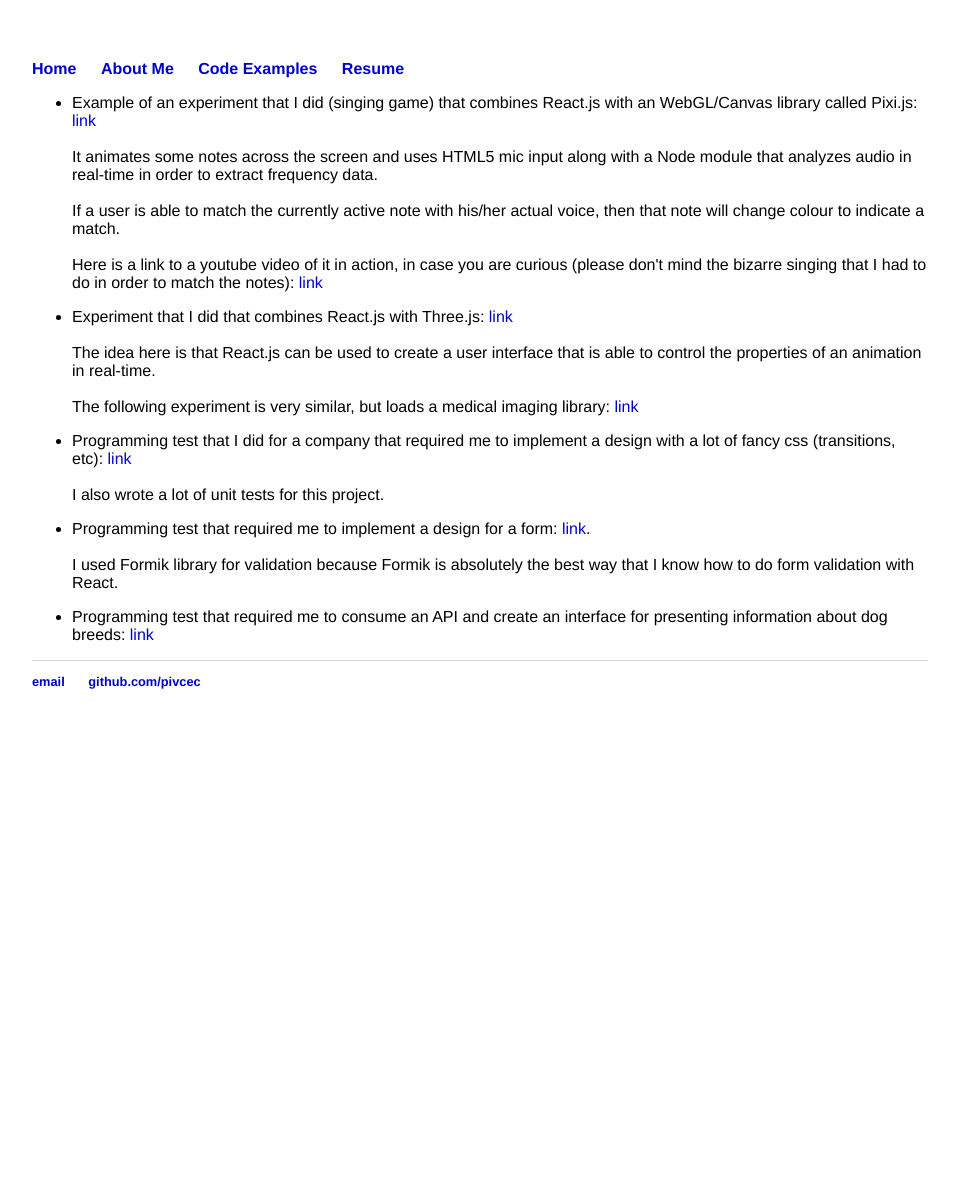
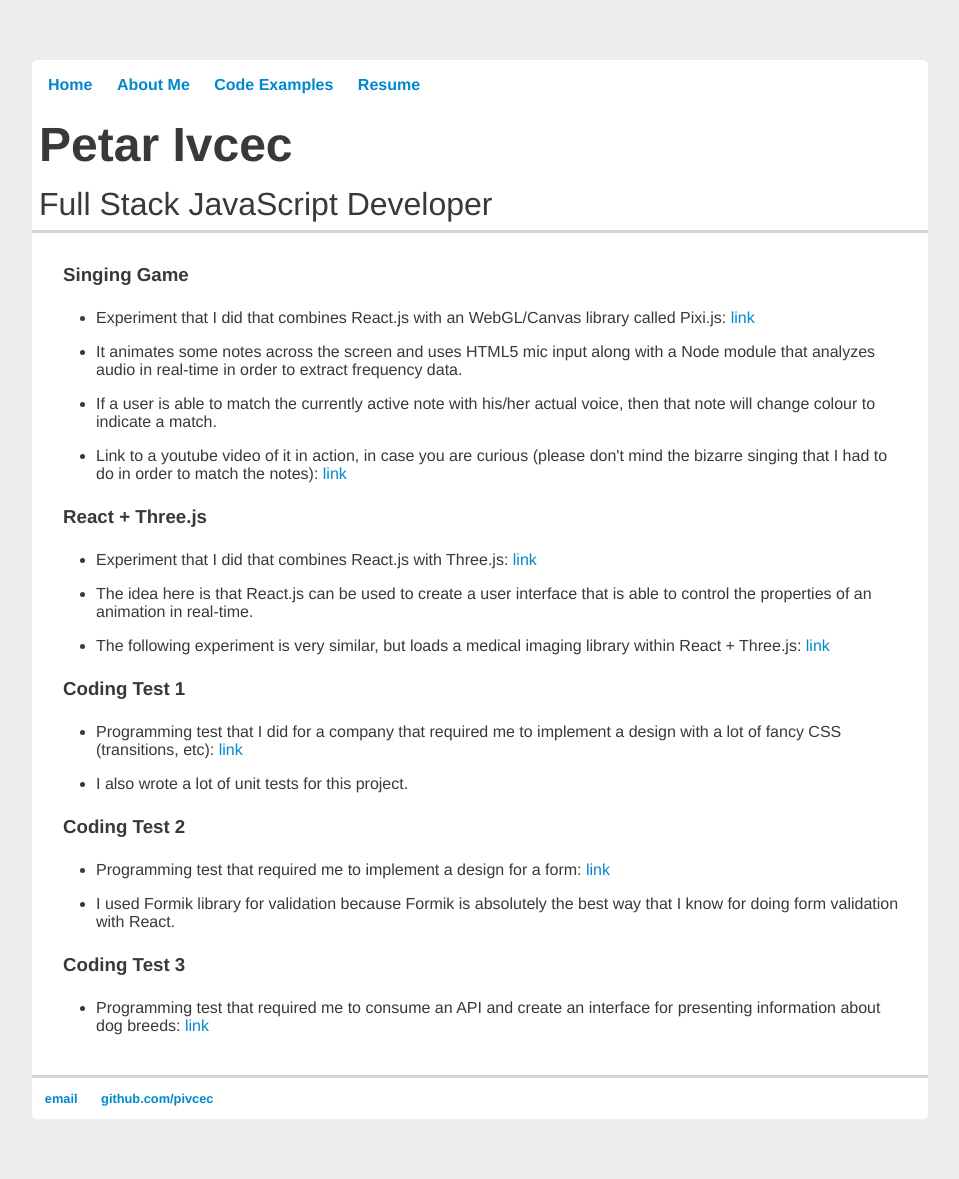
Before and after one commit to pivcec/pivcec.github.io, a Jekyll site: the page built from code-examples/index.html, in a window 1280 px wide. Shown: the whole page, without its empty margins (160-1119 px from the left). Built offline with Jekyll 4.4.1, drawn with Linux system fonts in a browser that asks for light colours; comment, search, counter and statistics services are not loaded; before the commit the page ends 900 px from its top, so only the background shows below that.

Commit message:
improve css

```diff
--- a/_layouts/default.html
+++ b/_layouts/default.html
@@ -3,6 +3,11 @@
   <head>
     <title>{{ page.title }}</title>
     <!-- link to main stylesheet -->
+    <link
+      href="http://fonts.googleapis.com/css?family=Cookie"
+      rel="stylesheet"
+      type="text/css"
+    />
     <link rel="stylesheet" type="text/css" href="/css/main.css" />
   </head>
   <body>
@@ -11,9 +16,17 @@
         <li><a href="/">Home</a></li>
         <li><a href="/about">About Me</a></li>
         <li><a href="/code-examples">Code Examples</a></li>
-        <li><a href="/resume">Resume</a></li>
+        <li>
+          <a href="/assets/images/programmer-resume.pdf" target="_blank"
+            >Resume</a
+          >
+        </li>
       </ul>
     </nav>
+    <div class="header">
+      <h1>Petar Ivcec</h1>
+      <h2>Full Stack JavaScript Developer</h2>
+    </div>
     <div class="container">
       {{ content }}
     </div>
--- a/code-examples/index.html
+++ b/code-examples/index.html
@@ -3,64 +3,98 @@ layout: default
 title: Petar Ivcec, Full Stack JavaScript Developer
 ---
 
+<h3>Singing Game</h3>
+
 <ul>
   <li>
-    Example of an experiment that I did (singing game) that combines React.js
-    with an WebGL/Canvas library called Pixi.js:
-    <a href="https://github.com/pivcec/singing-game" target="_blank">link</a
-    ><br /><br />
+    Experiment that I did that combines React.js with an WebGL/Canvas library
+    called Pixi.js:
+    <a href="https://github.com/pivcec/singing-game" target="_blank">link</a>
+  </li>
+  <li>
     It animates some notes across the screen and uses HTML5 mic input along with
     a Node module that analyzes audio in real-time in order to extract frequency
-    data.<br /><br />
+    data.
+  </li>
+  <li>
     If a user is able to match the currently active note with his/her actual
     voice, then that note will change colour to indicate a match.
-    <br /><br />
-    Here is a link to a youtube video of it in action, in case you are curious
-    (please don't mind the bizarre singing that I had to do in order to match
-    the notes):
+  </li>
+  <li>
+    Link to a youtube video of it in action, in case you are curious (please
+    don't mind the bizarre singing that I had to do in order to match the
+    notes):
     <a
       href="https://www.youtube.com/watch?v=JHXcF-fB7sE&feature=youtu.be"
       target="_blank"
       >link</a
     >
   </li>
+</ul>
+
+<h3>React + Three.js</h3>
+
+<ul>
   <li>
     Experiment that I did that combines React.js with Three.js:
     <a
       href="https://codesandbox.io/s/github/pivcec/react-plus-three.js"
       target="_blank"
       >link</a
-    ><br /><br />
+    >
+  </li>
+  <li>
     The idea here is that React.js can be used to create a user interface that
-    is able to control the properties of an animation in real-time.<br /><br />
+    is able to control the properties of an animation in real-time.
+  </li>
+  <li>
     The following experiment is very similar, but loads a medical imaging
-    library:
+    library within React + Three.js:
     <a
       href="https://codesandbox.io/s/github/pivcec/ami_plus_react"
       target="_blank"
       >link</a
     >
   </li>
+</ul>
+
+<h3>Coding Test 1</h3>
+
+<ul>
   <li>
     Programming test that I did for a company that required me to implement a
-    design with a lot of fancy css (transitions, etc):
+    design with a lot of fancy CSS (transitions, etc):
     <a
       href="https://codesandbox.io/s/colony-coding-challenge-32ihm"
       target="_blank"
       >link</a
-    ><br /><br />
+    >
+  </li>
+  <li>
     I also wrote a lot of unit tests for this project.
   </li>
+</ul>
+
+<h3>Coding Test 2</h3>
+
+<ul>
   <li>
     Programming test that required me to implement a design for a form:
     <a
       href="https://codesandbox.io/s/github/pivcec/validation-with-formik-example"
       target="_blank"
       >link</a
-    >.<br /><br />
+    >
+  </li>
+  <li>
     I used Formik library for validation because Formik is absolutely the best
-    way that I know how to do form validation with React.
+    way that I know for doing form validation with React.
   </li>
+</ul>
+
+<h3>Coding Test 3</h3>
+
+<ul>
   <li>
     Programming test that required me to consume an API and create an interface
     for presenting information about dog breeds:
--- a/css/main.css
+++ b/css/main.css
@@ -1,6 +1,15 @@
 body {
   margin: 60px auto;
   width: 70%;
+  background-color: #eeeeee;
+}
+
+nav ul {
+  border-radius: 5px 5px 0 0;
+}
+
+footer ul {
+  border-radius: 0 0 5px 5px;
 }
 
 nav ul,
@@ -9,6 +18,10 @@ footer ul {
   padding: 0px;
   list-style: none;
   font-weight: bold;
+  background-color: #ffffff;
+  margin: 0;
+  padding: 1em;
+  color: #383939;
 }
 
 nav ul li,
@@ -19,7 +32,7 @@ footer ul li {
 
 a {
   text-decoration: none;
-  color: #0000cd;
+  color: #08c;
 }
 
 a:hover {
@@ -29,25 +42,46 @@ a:hover {
 h1 {
   font-size: 3em;
   font-family: "Helvetica", "Arial", "Sans-Serif";
+  margin: 0;
+  padding: 7px;
+  color: #383939;
 }
 
 h2 {
+  font: 400 2em "Cookie", Helvetica, sans-serif;
+  margin: 0;
+  padding: 7px;
+  color: #383939;
+}
+
+h3 {
   font-family: "Helvetica", "Arial", "Sans-Serif";
+  margin: 0;
+  padding: 7px;
+  color: #383939;
 }
 
 p {
   font-family: "Helvetica", "Arial", "Sans-Serif";
   font-size: 1em;
   line-height: 1.2em;
-}
-footer {
-  border-top: 1px solid #d5d5d5;
-  font-size: 0.8em;
+  color: #383939;
 }
 
 li {
   margin: 0 0 1em 0;
   font-family: "Helvetica", "Arial", "Sans-Serif";
+  color: #383939;
+}
+
+.header {
+  background-color: #ffffff;
+  border-bottom: 3px solid #d5d5d5;
+}
+
+.container {
+  background-color: #ffffff;
+  padding: 1.5em;
 }
 
 #portrait-container {
@@ -55,8 +89,6 @@ li {
   justify-content: center;
   align-items: center;
   height: 320px;
-  width: 100%;
-  margin: 1em;
 }
 
 #portrait {
@@ -65,7 +97,7 @@ li {
   margin-left: auto;
   margin-right: auto;
   */
-  background-color: #0000cd;
+  background-color: #08c;
   width: 300px;
   height: 300px;
   padding: 10px;
@@ -78,3 +110,8 @@ li {
   flex-direction: column;
   align-items: center;
 }
+
+footer {
+  border-top: 3px solid #d5d5d5;
+  font-size: 0.8em;
+}
--- a/index.html
+++ b/index.html
@@ -3,11 +3,6 @@ layout: default
 title: Petar Ivcec, Full Stack JavaScript Developer
 ---
 
-<div class="blurb">
-  <h1>Petar Ivcec</h1>
-  <h2>Full Stack JavaScript Developer</h2>
-</div>
-
 <div id="portrait-container">
   <img src="/assets/images/me.jpg" alt="" id="portrait" />
 </div>
```
